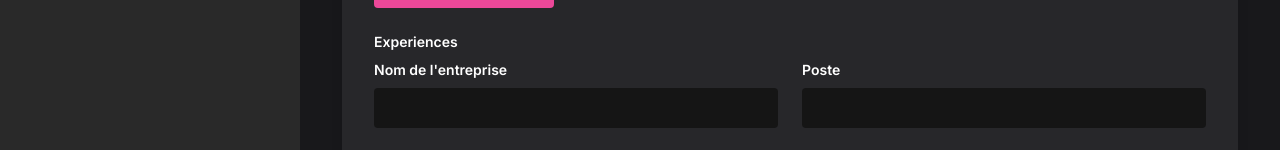
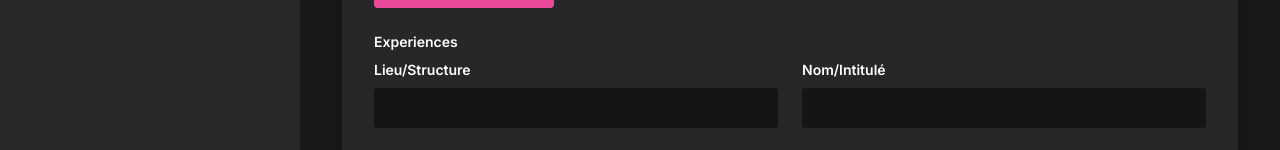
Before and after one commit to Cxlxst/proLinker, a React (Vite) app in the folder Frontend/: page /creer-mon-cv in a window 1280 px wide. Shown: the part 528-678 px from the top of the page. Built offline with nearby package versions, Linux system fonts and the light colour scheme; no server answers; sample sign-in values are in the browser's storage.

Commit message:
Update form label

```diff
--- a/Frontend/src/components/cv/FieldArraySection.jsx
+++ b/Frontend/src/components/cv/FieldArraySection.jsx
@@ -13,8 +13,8 @@ export default function FieldArraySection({ title, fieldArrayName, values }) {
                             <div className="grid grid-cols-2 gap-6">
                                 <InfoInput
                                     fields={[
-                                        { name: `${fieldArrayName}[${index}].structureName`, label: "Nom de l'entreprise", type: "text" },
-                                        { name: `${fieldArrayName}[${index}].name`, label: "Poste", type: "text" },
+                                        { name: `${fieldArrayName}[${index}].structureName`, label: "Lieu/Structure", type: "text" },
+                                        { name: `${fieldArrayName}[${index}].name`, label: "Nom/Intitulé", type: "text" },
                                         { name: `${fieldArrayName}[${index}].beginning`, label: "Date de début", type: "date" },
                                         { name: `${fieldArrayName}[${index}].end`, label: "Date de fin", type: "date" },
                                         { name: `${fieldArrayName}[${index}].current`, label: "En cours", type: "checkbox" },
```
